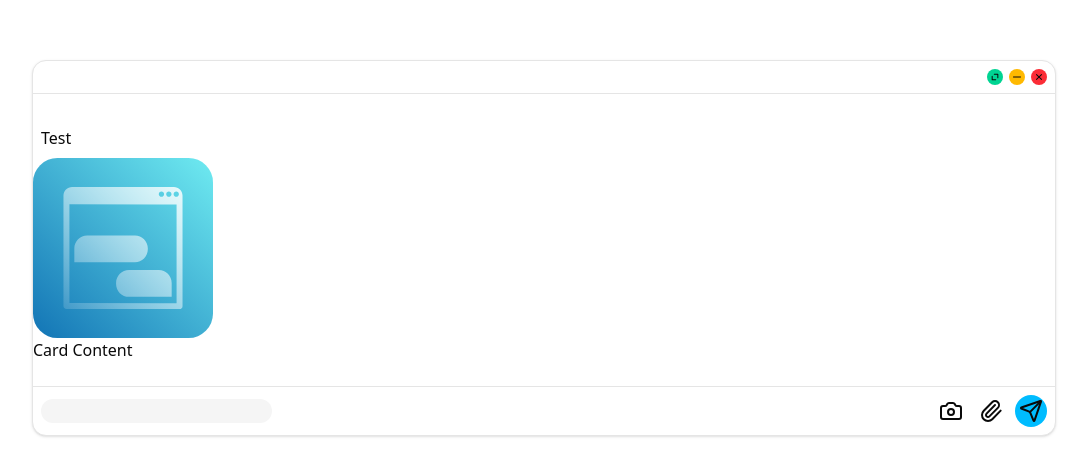
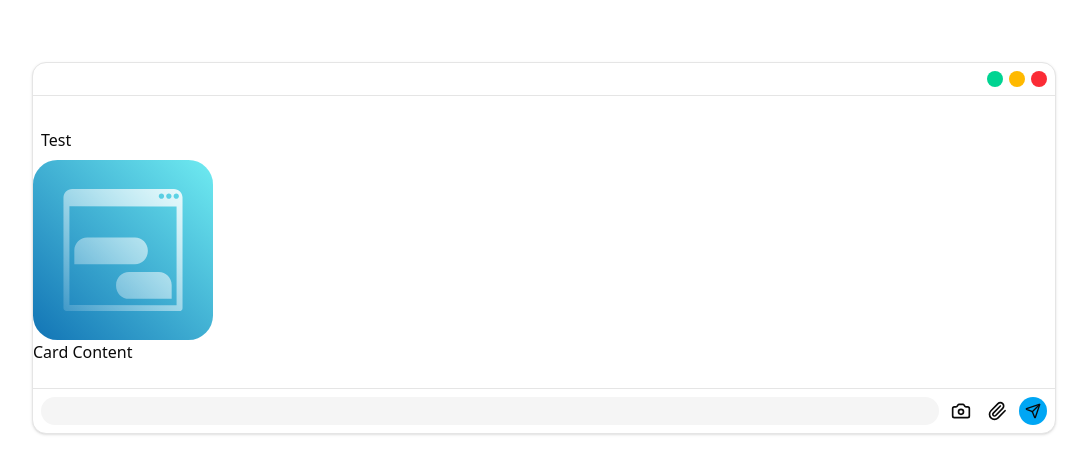
Before and after one commit to Florian-cossu/chat_mockup, a Next.js app: page / in a window 1280 px wide. Shown: the part 152-628 px from the top of the page, without its empty margins (96-1183 px from the left). Built offline with nearby package versions, Linux system fonts and the light colour scheme.

Commit message:
Small updates - Updated window actions to replicate MacOs ones more closely - Improved message action layout (still needs work tho) - Added custom CSS

```diff
--- a/app/page.tsx
+++ b/app/page.tsx
@@ -9,13 +9,13 @@ export default function ChatMockup() {
         <CardHeader className="flex flex-row m-0 p-0 h-fit items-center justify-end  border-b-1">
           <div className="flex flex-row gap-1.5 p-2" id="windowButtons">
             <span id="maximise" className="flex rounded-full w-4 h-4 bg-emerald-400 hover:bg-emerald-300 cursor-pointer transitions items-center justify-center">
-              <ChevronsUpDown className="w-3 h-3 rotate-45" />
+              <ChevronsUpDown className="w-3 h-3 rotate-45 windowAction transitions" />
             </span>
             <span id="minimise" className="flex rounded-full w-4 h-4 bg-amber-400 hover:bg-amber-300 cursor-pointer transitions items-center justify-center">
-              <Minus className="w-3 h-3" />
+              <Minus className="w-3 h-3 windowAction transitions" />
             </span>
             <span id="close" className="flex rounded-full w-4 h-4 bg-red-500 hover:bg-red-400 cursor-pointer transitions items-center justify-center">
-              <Plus className="w-3 h-3 rotate-45" />
+              <Plus className="w-3 h-3 rotate-45 windowAction transitions" />
             </span>
           </div>
         </CardHeader>
@@ -32,17 +32,17 @@ export default function ChatMockup() {
           />
           <p>Card Content</p>
         </CardContent>
-        <CardFooter className="flex flex-row m-0 p-2 h-fit items-center justify-between border-t-1">
-          <input type="text" className="bg-accent rounded-full"></input>
+        <CardFooter className="flex flex-row m-0 p-2 h-fit items-center justify-between border-t-1 gap-2">
+          <input type="text" className="bg-accent rounded-full grow h-7 px-3"></input>
           <div id="messagingActions" className="flex flex-row gap-2">
-            <span id="photo" className="bg-transparent hover:bg-accent rounded-full p-1 cursor-pointer">
-              <Camera className="w-6 h-6" />
+            <span id="photo" className="bg-transparent hover:bg-accent transitions">
+              <Camera className="w-5 h-5 justify-self-center" />
             </span>
-            <span id="attachment" className="bg-transparent hover:bg-accent rounded-full p-1 cursor-pointer">
-              <Paperclip className="w-6 h-6" />
+            <span id="attachment" className="bg-transparent hover:bg-accent transitions">
+              <Paperclip className="w-5 h-5 justify-self-center" />
             </span>
-            <span id="send" className="bg-sky-400 hover:bg-accent rounded-full p-1 cursor-pointer">
-              <Send className="w-6 h-6" />
+            <span id="send" className="bg-sky-500 hover:bg-sky-400 transitions">
+              <Send className="w-4 h-4 justify-self-center" />
             </span>
           </div>
         </CardFooter>
--- a/app/styling/custom.css
+++ b/app/styling/custom.css
@@ -1,5 +1,24 @@
 .transitions {
   transition: all;
-  transition-duration: .25s;
+  transition-duration: .3s;
   transition-timing-function: ease-in-out;
 }
+
+#windowButtons > span > .windowAction {
+  opacity: 0;
+}
+
+#windowButtons:hover > span > .windowAction {
+  opacity: 1;
+}
+
+#messagingActions > span {
+  display: flex;
+  border-radius: calc(infinity * 1px);
+  width: calc(var(--spacing) * 7);
+  height: calc(var(--spacing) * 7);
+  padding: calc(var(--spacing) * 1);
+  cursor: pointer;
+  justify-content: center !important;
+  align-items: center !important;
+}
--- a/app/styling/globals.css
+++ b/app/styling/globals.css
@@ -115,83 +115,9 @@
 }
 
 @layer base {
-  :root {
-    --background: 0 0% 100%;
-    --foreground: 0 0% 3.9%;
-    --card: 0 0% 100%;
-    --card-foreground: 0 0% 3.9%;
-    --popover: 0 0% 100%;
-    --popover-foreground: 0 0% 3.9%;
-    --primary: 0 0% 9%;
-    --primary-foreground: 0 0% 98%;
-    --secondary: 0 0% 96.1%;
-    --secondary-foreground: 0 0% 9%;
-    --muted: 0 0% 96.1%;
-    --muted-foreground: 0 0% 45.1%;
-    --accent: 0 0% 96.1%;
-    --accent-foreground: 0 0% 9%;
-    --destructive: 0 84.2% 60.2%;
-    --destructive-foreground: 0 0% 98%;
-    --border: 0 0% 89.8%;
-    --input: 0 0% 89.8%;
-    --ring: 0 0% 3.9%;
-    --chart-1: 12 76% 61%;
-    --chart-2: 173 58% 39%;
-    --chart-3: 197 37% 24%;
-    --chart-4: 43 74% 66%;
-    --chart-5: 27 87% 67%;
-    --radius: 0.5rem;
-    --sidebar-background: 0 0% 98%;
-    --sidebar-foreground: 240 5.3% 26.1%;
-    --sidebar-primary: 240 5.9% 10%;
-    --sidebar-primary-foreground: 0 0% 98%;
-    --sidebar-accent: 240 4.8% 95.9%;
-    --sidebar-accent-foreground: 240 5.9% 10%;
-    --sidebar-border: 220 13% 91%;
-    --sidebar-ring: 217.2 91.2% 59.8%;
+  * {
+    @apply border-border outline-ring/50;
   }
-
-  @media (prefers-color-scheme: dark) {
-    :root {
-      --background: 0 0% 3.9%;
-      --foreground: 0 0% 98%;
-      --card: 0 0% 3.9%;
-      --card-foreground: 0 0% 98%;
-      --popover: 0 0% 3.9%;
-      --popover-foreground: 0 0% 98%;
-      --primary: 0 0% 98%;
-      --primary-foreground: 0 0% 9%;
-      --secondary: 0 0% 14.9%;
-      --secondary-foreground: 0 0% 98%;
-      --muted: 0 0% 14.9%;
-      --muted-foreground: 0 0% 63.9%;
-      --accent: 0 0% 14.9%;
-      --accent-foreground: 0 0% 98%;
-      --destructive: 0 62.8% 30.6%;
-      --destructive-foreground: 0 0% 98%;
-      --border: 0 0% 14.9%;
-      --input: 0 0% 14.9%;
-      --ring: 0 0% 83.1%;
-      --chart-1: 220 70% 50%;
-      --chart-2: 160 60% 45%;
-      --chart-3: 30 80% 55%;
-      --chart-4: 280 65% 60%;
-      --chart-5: 340 75% 55%;
-      --sidebar-background: 240 5.9% 10%;
-      --sidebar-foreground: 240 4.8% 95.9%;
-      --sidebar-primary: 224.3 76.3% 48%;
-      --sidebar-primary-foreground: 0 0% 100%;
-      --sidebar-accent: 240 3.7% 15.9%;
-      --sidebar-accent-foreground: 240 4.8% 95.9%;
-      --sidebar-border: 240 3.7% 15.9%;
-      --sidebar-ring: 217.2 91.2% 59.8%;
-    }
-  }
-
-  * {
-    @apply border-border;
-  }
-
   body {
     @apply bg-background text-foreground;
   }
```
